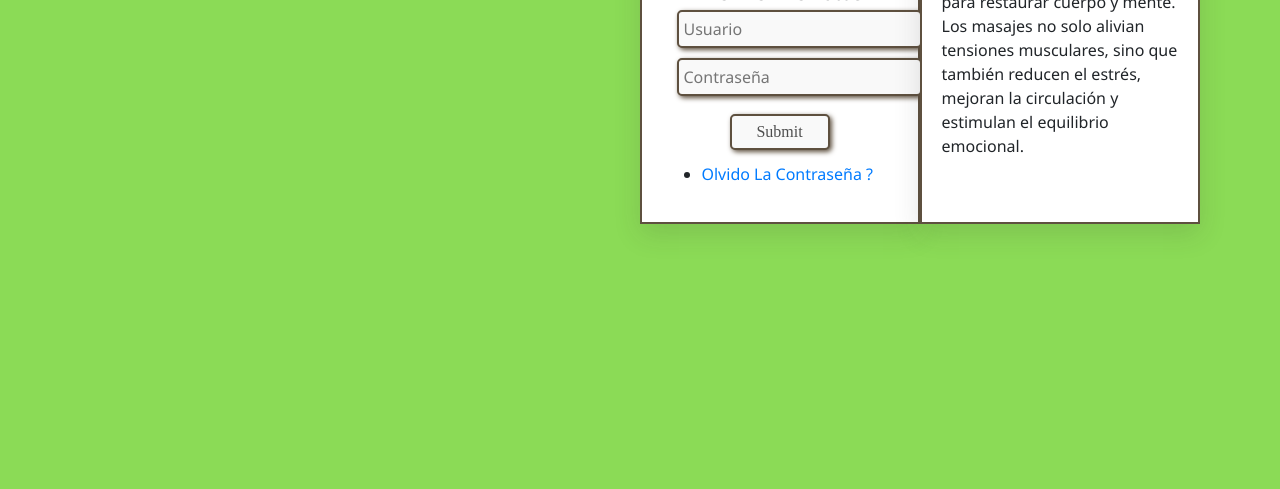
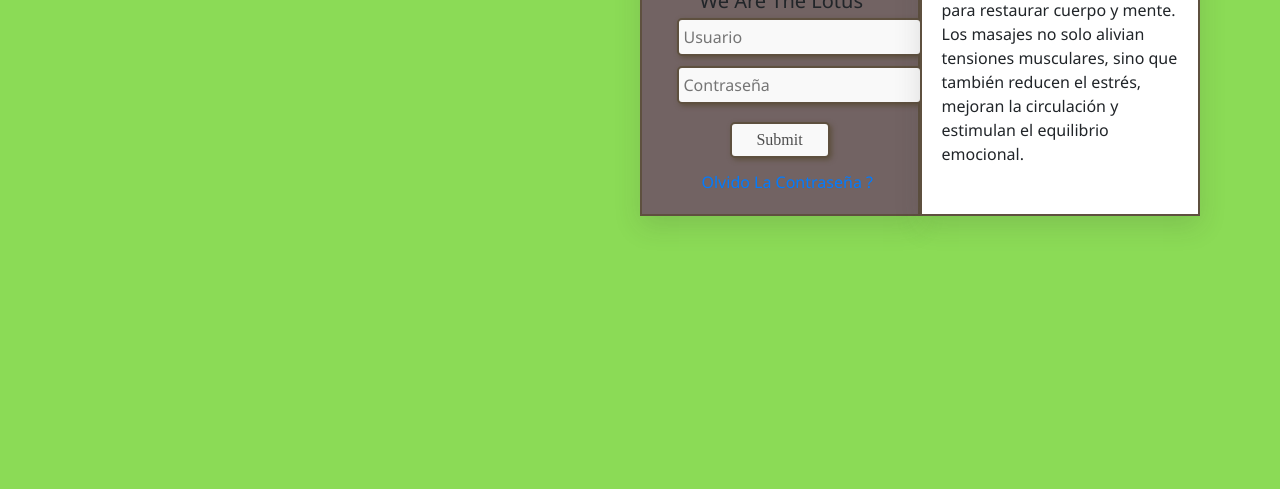
Before and after one commit to Brayan-Stevan/brayan_basto-evaluacion, a plain HTML site: page login.html in a window 1280 px wide. Shown: the part 418-907 px from the top of the page. Drawn offline with nearby package versions, Linux system fonts and the light colour scheme.

Commit message:
modificacion en el formulario

```diff
--- a/css/style.css
+++ b/css/style.css
@@ -110,7 +110,7 @@ main.container-general-login {
     width: 280px;
     margin: -1px;
     padding: 20px;
-    background-color: #ffffff;
+    background-color: #726363;
     border: 2px solid #5e503f;
     margin-left: 58px;
     position: relative;
@@ -161,6 +161,12 @@ main.container-general-login {
 
 .olvido-contra {
     margin-top: 20px;
+    margin-left: 40px;
+}
+.olvido-contra ul {
+    list-style: none;
+    padding-left: 0;
+    margin: 0;
 }
 
 .info {
```
